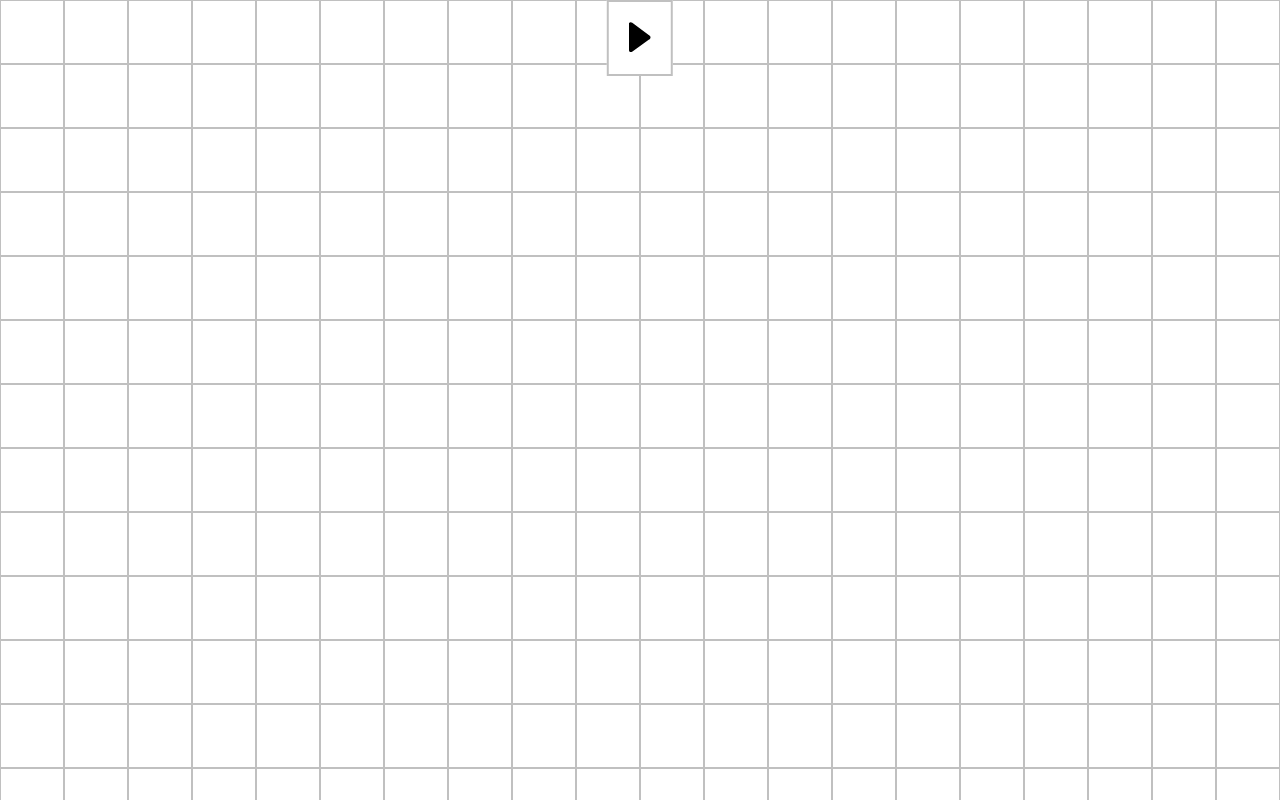
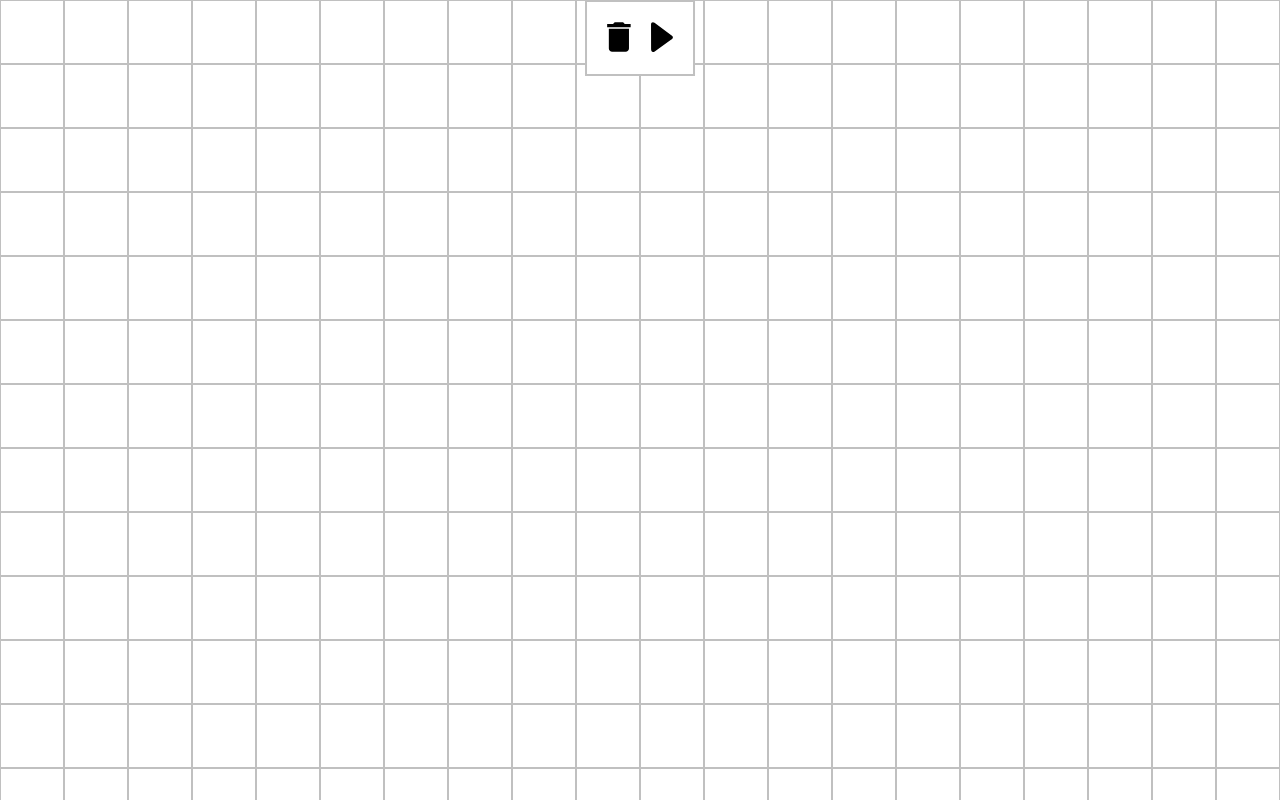
Before and after one commit to chase-manning/game-of-life, a React (Create React App) app: page / in a window 1280 px wide. Built offline with nearby package versions, Linux system fonts and the light colour scheme.

Commit message:
add reset control

```diff
--- a/src/components/Controls.tsx
+++ b/src/components/Controls.tsx
@@ -1,9 +1,10 @@
 import { useDispatch, useSelector } from "react-redux";
 import styled from "styled-components";
-import { selectPlaying, play, pause } from "../state/lifeSlice";
+import { selectPlaying, play, pause, clear } from "../state/lifeSlice";
 
 import playIcon from "../assets/buttons/play.svg";
 import pauseIcon from "../assets/buttons/pause.svg";
+import trashIcon from "../assets/buttons/trash.svg";
 
 const StyledControls = styled.div`
   display: flex;
@@ -13,10 +14,11 @@ const StyledControls = styled.div`
   transform: translate(-50%, 0);
   background: var(--bg);
   border: solid 2px var(--border);
-  padding: 2rem;
+  padding: 1rem;
 `;
 
 const Button = styled.button`
+  padding: 1rem;
   cursor: pointer;
 `;
 
@@ -30,6 +32,9 @@ const Controls = () => {
 
   return (
     <StyledControls>
+      <Button onClick={() => dispatch(clear())}>
+        <Icon src={trashIcon} alt={`Clear icon`} />
+      </Button>
       <Button
         onClick={() => {
           if (playing) dispatch(pause());
```
Also changed, not shown: src/assets/buttons/trash.svg (added).
